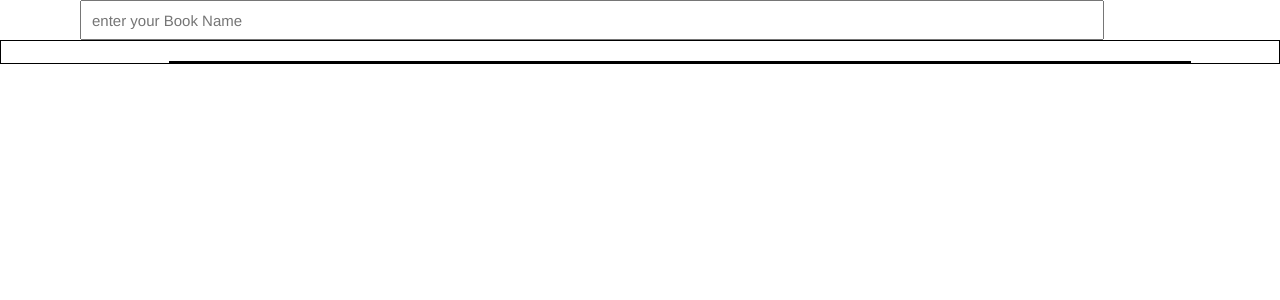
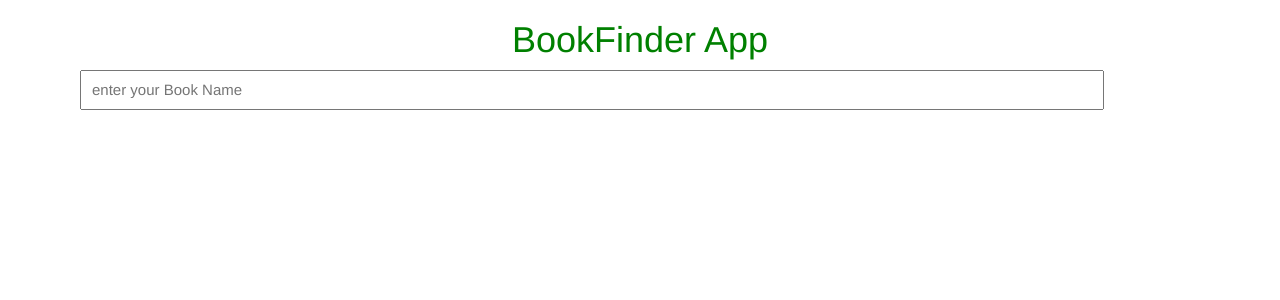
Before and after one commit to trantoan11011996/Toan, a React (Create React App) app: page / in a window 1280 px wide. Shown: the top 300 px of the page. Built offline with nearby package versions, Linux system fonts and the light colour scheme.

Commit message:
bookfind1

```diff
--- a/src/App.js
+++ b/src/App.js
@@ -12,6 +12,7 @@ class App extends Component {
   constructor(props){
     super(props)
     this.state = {}
+    console.log('this: ',this.state)
   }
   Search = (event) =>{
     if (event.key == 'Enter'){
@@ -19,7 +20,9 @@ class App extends Component {
       .then(res => res.json())
       .then(data =>{
         console.log('data : ', data.items)
-        this.setState({books : data.items})
+
+        this.setState({books:data.items})
+
       })
     }
   }
@@ -27,6 +30,7 @@ class App extends Component {
   render(){
   return (
     <div>
+    <Header/>
     <SearchBar search={this.Search}/>
     <Main books={this.state.books?this.state.books:[]}/>
     </div>
--- a/src/assets/css/Showbook.css
+++ b/src/assets/css/Showbook.css
@@ -1,5 +1,5 @@
 .showbook{
-    border : 1px black solid;
+    /* border : 1px black solid; */
     width: 80%;
     height: 80%;
     margin-left: 80px;
@@ -10,7 +10,7 @@
 .bookinfo{
     width: 450px;
     height: 300px;
-    border:1px red solid;
+    /* border:1px red solid; */
     margin-left: 120px;
     display: flex;
     flex-direction: row;
--- a/src/assets/css/main.css
+++ b/src/assets/css/main.css
@@ -3,6 +3,6 @@
     height: 90%;
     display: flex;
     justify-content: center;
-    border:solid 1px black;
+    /* border:solid 1px black; */
 
 }
--- a/src/components/Main.js
+++ b/src/components/Main.js
@@ -1,7 +1,7 @@
 import '../assets/css/main.css'
 import {ShowBook} from '../Components/Showbook.js'
 export function Main(props){
-    console.log(props)
+    console.log("main:",props)
     return (
         <div className="main-area">
            <ShowBook books={props.books}/>
--- a/src/components/Showbook.js
+++ b/src/components/Showbook.js
@@ -1,12 +1,15 @@
 import '../assets/css/Showbook.css'
-
+import {Book} from '../Components/book'
 
 
 function ShowBook( props ) {
-    // console.log('volume: ', volumeInfo)
+    console.log('props: ',props)
     return (
         <div className='showbook'>
-
+            {props.books.map(book=>{
+            return(
+                <Book{...book}/>
+            )})}
         </div>
     )
 }
--- a/src/components/book.js
+++ b/src/components/book.js
@@ -1,14 +1,15 @@
 import '../assets/css/Showbook.css'
 function Book(props){
+    console.log('this is book : ',props)
     return(
         <div className='bookinfo'>
                 <div className='image'>
-                    <img src={'http://books.google.com/books/content?id=5W-ChoTedM4C&printsec=frontcover&img=1&zoom=1&edge=curl&source=gbs_api'} />
+                    <img src={props.volumeInfo.imageLinks?props.volumeInfo.imageLinks.smallThumbnail:'http://books.google.com/books/content?id=5W-ChoTedM4C&printsec=frontcover&img=1&zoom=1&edge=curl&source=gbs_api'} />
                 </div>
                 <div className='content'>
-                    <p>Title : </p>
-                    <p>Publisher : </p>
-                    <p>Published Date : </p>
+                    <p>Title : {props.volumeInfo.title}</p>
+                    <p>Publisher : {props.volumeInfo.publisher} </p>
+                    <p>Published Date : {props.volumeInfo.publishedDate} </p>
                 </div>
             </div>
     )
```
Also changed, not shown: 1 other file (tests, documents, lock files or other folders).
